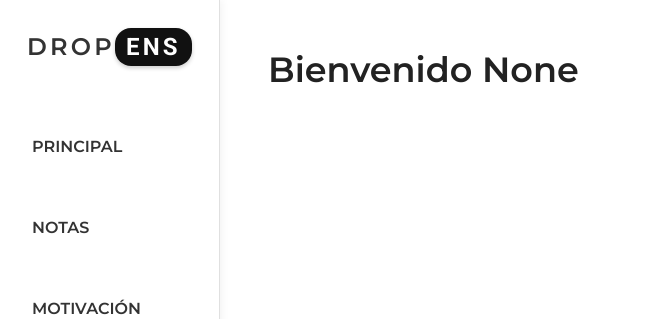
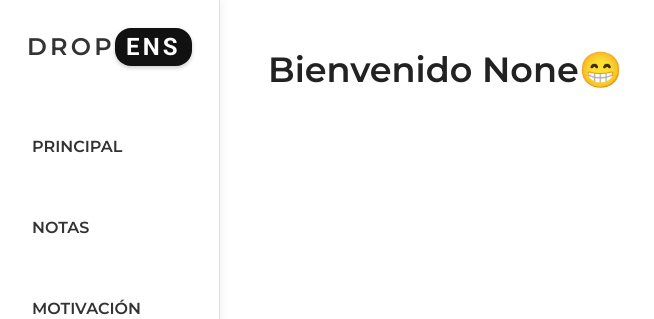
Before and after one commit to CarlosSalazar34/dropems, a FastAPI app: page /home in a window 1280 px wide. Shown: the top 319 px of the page, without its empty margins (0-654 px from the left). Run offline with FastAPI, Linux system fonts and the light colour scheme.

Commit message:
Update home.html

```diff
--- a/templates/home.html
+++ b/templates/home.html
@@ -28,8 +28,8 @@
 
     <main>
         <section class="principal-page-user">
-            <p id="username-header" style="display: none;">{{ username }}</p>
-            <h1 id="username">Bienvenido </h1>
+            <p id="username-header" style="display: none;">{{ username }}😁</p>
+            <h1 id="username"></h1>
         </section>
     </main>
 
```
